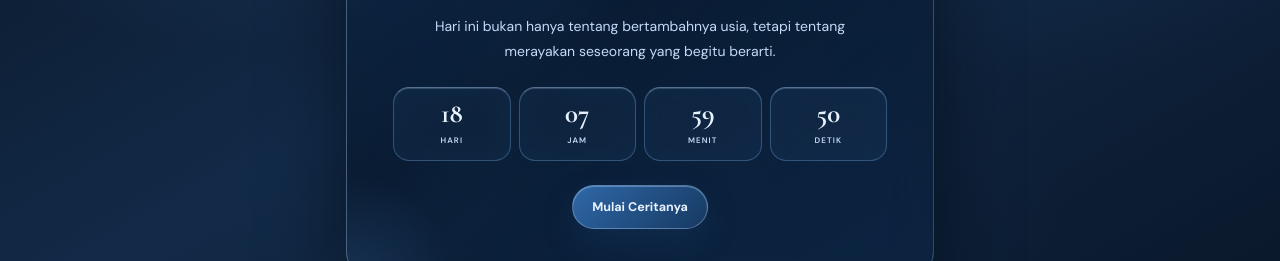
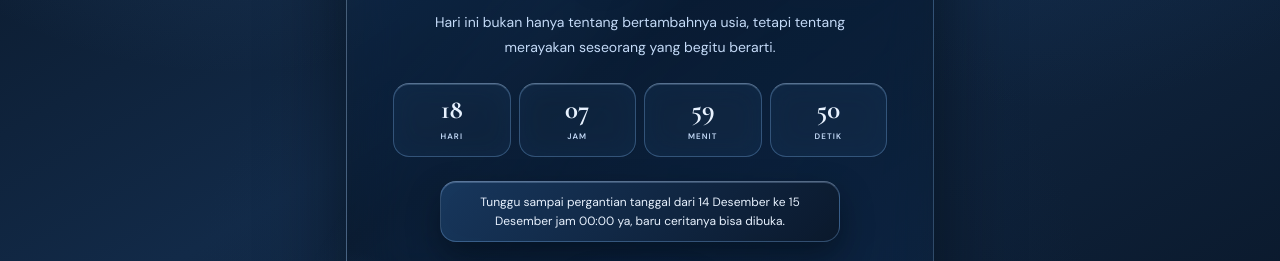
Before and after one commit to Primustl/birthday-story, a plain HTML site: page index.html in a window 1280 px wide. Both pictures are taken after a click on the button "Mulai Ceritanya". Shown: the part 532-793 px from the top of the page. Drawn offline with nearby package versions, Linux system fonts and the light colour scheme.

Commit message:
Add styled countdown alert above start button with 5s hold and slide-right exit

```diff
--- a/css/style.css
+++ b/css/style.css
@@ -15,7 +15,13 @@ button{font:inherit}button,a{touch-action:manipulation;text-decoration:none}.app
 .card{position:relative;width:100%;padding:38px 26px;border:1px solid var(--line);border-top-color:var(--shine);border-left-color:rgba(185,217,252,.34);border-radius:var(--radius);background:linear-gradient(145deg,rgba(28,64,106,.46),rgba(8,19,33,.64) 55%,rgba(16,38,66,.50));box-shadow:var(--shadow),inset 0 1px 0 var(--shine);overflow:hidden;backdrop-filter:blur(24px) saturate(135%)}.card:before{content:"";position:absolute;width:260px;height:260px;right:-130px;top:-140px;border-radius:50%;background:radial-gradient(circle,rgba(138,192,248,.22),transparent 70%);pointer-events:none}.card:after{content:"";position:absolute;width:240px;height:240px;left:-130px;bottom:-130px;border-radius:50%;background:radial-gradient(circle,rgba(78,137,206,.22),transparent 70%);pointer-events:none}
 .content{position:relative;z-index:2}.eyebrow{margin:0 0 13px;color:var(--champ);font-size:10px;font-weight:700;letter-spacing:.34em;text-transform:uppercase}.hero-title{margin:0;font-family:'Cormorant Garamond',serif;font-size:clamp(48px,13vw,76px);line-height:.86;font-weight:600;letter-spacing:-.035em;color:var(--cream);text-shadow:0 8px 34px rgba(3,8,15,.48)}.hero-title em{display:block;color:var(--peach);font-style:italic}.subtitle{margin:18px auto 0;max-width:430px;color:var(--muted);font-size:14px;line-height:1.75}.divider{width:110px;height:1px;margin:25px auto;background:linear-gradient(90deg,transparent,var(--peach),transparent)}
 .profile{width:104px;height:104px;margin:28px auto 22px;border-radius:50%;padding:4px;background:linear-gradient(135deg,var(--champ),var(--rose2),var(--rose));box-shadow:0 0 0 7px rgba(138,192,248,.14),0 18px 42px rgba(3,8,15,.45);transition:.25s var(--ease)}.profile:hover{transform:scale(1.04)}.profile img{width:100%;height:100%;border-radius:50%;object-fit:cover;display:block;background:#163254;cursor:zoom-in}.countdown{display:grid;grid-template-columns:repeat(4,1fr);gap:8px;margin:24px 0}.time{padding:12px 5px;border:1px solid var(--line);border-top-color:var(--shine);border-radius:16px;background:rgba(25,58,97,.36);backdrop-filter:blur(14px);box-shadow:inset 0 1px 0 rgba(185,217,252,.20)}.time b{display:block;font-family:'Cormorant Garamond',serif;font-size:27px;color:var(--cream);line-height:1}.time span{font-size:8px;letter-spacing:.14em;text-transform:uppercase;color:var(--muted);font-weight:600}
-.btn{border:0;border-radius:999px;padding:13px 19px;cursor:pointer;transition:.25s var(--ease);font-weight:700;display:inline-flex;align-items:center;justify-content:center;gap:8px;font-size:12.5px}.btn-primary{color:var(--cream);background:linear-gradient(135deg,#2F68A8 0%,#173961 100%);border:1px solid rgba(185,217,252,.34);box-shadow:0 12px 28px rgba(23,57,97,.38),inset 0 1px 0 rgba(185,217,252,.36)}.btn-secondary{color:var(--cream);background:rgba(25,58,97,.38);border:1px solid var(--line);backdrop-filter:blur(14px);box-shadow:inset 0 1px 0 rgba(185,217,252,.22)}.btn-danger{color:var(--champ);background:rgba(10,23,41,.60);border:1px solid rgba(138,192,248,.28)}.btn:hover{transform:translateY(-2px);filter:brightness(1.08)}.actions{display:flex;justify-content:center;gap:10px;flex-wrap:wrap}.section-title{text-align:center;margin:0;font-family:'Cormorant Garamond',serif;font-size:43px;font-weight:600;color:var(--cream)}.section-kicker{text-align:center;color:var(--champ);font-size:10px;font-weight:700;letter-spacing:.3em;text-transform:uppercase;margin-bottom:9px}.section-copy{text-align:center;color:var(--muted);line-height:1.75;font-size:13px;margin:12px auto 25px;max-width:430px}
+.btn{border:0;border-radius:999px;padding:13px 19px;cursor:pointer;transition:.25s var(--ease);font-weight:700;display:inline-flex;align-items:center;justify-content:center;gap:8px;font-size:12.5px}.btn-primary{color:var(--cream);background:linear-gradient(135deg,#2F68A8 0%,#173961 100%);border:1px solid rgba(185,217,252,.34);box-shadow:0 12px 28px rgba(23,57,97,.38),inset 0 1px 0 rgba(185,217,252,.36)}.btn-secondary{color:var(--cream);background:rgba(25,58,97,.38);border:1px solid var(--line);backdrop-filter:blur(14px);box-shadow:inset 0 1px 0 rgba(185,217,252,.22)}.btn-danger{color:var(--champ);background:rgba(10,23,41,.60);border:1px solid rgba(138,192,248,.28)}.btn:hover{transform:translateY(-2px);filter:brightness(1.08)}.btn.is-locked{opacity:.88}.actions{display:flex;justify-content:center;gap:10px;flex-wrap:wrap}.section-title{text-align:center;margin:0;font-family:'Cormorant Garamond',serif;font-size:43px;font-weight:600;color:var(--cream)}.section-kicker{text-align:center;color:var(--champ);font-size:10px;font-weight:700;letter-spacing:.3em;text-transform:uppercase;margin-bottom:9px}.section-copy{text-align:center;color:var(--muted);line-height:1.75;font-size:13px;margin:12px auto 25px;max-width:430px}
+
+/* Peringatan di atas tombol Mulai Ceritanya */
+.countdown-alert-wrap{width:100%;max-width:400px;margin:0 auto 12px;display:flex;justify-content:center;align-items:center;pointer-events:none}
+.countdown-alert{width:100%;padding:11px 16px;border-radius:16px;background:linear-gradient(135deg,rgba(25,58,97,.92),rgba(11,25,44,.95));border:1px solid var(--line);border-top-color:var(--shine);box-shadow:0 14px 32px rgba(3,8,15,.48),inset 0 1px 0 rgba(185,217,252,.24);backdrop-filter:blur(18px);-webkit-backdrop-filter:blur(18px);color:var(--cream);font-size:12px;line-height:1.55;text-align:center;opacity:0;transform:translateY(8px) translateX(0);transition:opacity .28s var(--ease),transform .28s var(--ease)}
+.countdown-alert.is-visible{opacity:1;transform:translateY(0) translateX(0)}
+.countdown-alert.is-sliding-right{opacity:0;transform:translateY(0) translateX(68px);transition:opacity .45s ease,transform .45s cubic-bezier(.22,1,.36,1)}
 
 .wish{position:relative;display:grid;place-items:center;margin:25px auto;width:190px;height:190px;border-radius:50%;overflow:hidden;border:1px solid var(--line);border-top-color:var(--shine);background:radial-gradient(circle at 42% 35%,rgba(138,192,248,.28),rgba(47,104,168,.28) 54%,rgba(8,19,33,.54) 86%);backdrop-filter:blur(16px);box-shadow:inset 0 0 38px rgba(185,217,252,.14),0 24px 56px rgba(3,8,15,.45)}
 .wish-trigger{width:100%;height:100%;display:flex;flex-direction:column;align-items:center;justify-content:center;padding:16px;background:none;border:0;color:inherit;cursor:pointer}
--- a/js/app.js
+++ b/js/app.js
@@ -21,6 +21,8 @@ let wishVideoUnlocked=false;
 let bgMusicWasPlayingBeforeWishVideo=false;
 let restartedFromEnd=false;
 let cameraFacing='user';
+let countdownAlertTimer=null;
+let countdownAlertHideTimer=null;
 
 wishVideo.src=MEDIA_PATHS.wishVideo;
 wishVideo.muted=true;
@@ -357,14 +359,69 @@ function showRoom(i){
 }
 
 function toast(t){const el=document.querySelector('#toast');el.textContent=t;el.classList.add('show');clearTimeout(window.__toast);window.__toast=setTimeout(()=>el.classList.remove('show'),2200)}
+
+function getCountdownAlertEl(){
+  const startBtn=document.querySelector('[data-room="0"] [data-next]');
+  if(!startBtn)return null;
+  const actionsContainer=startBtn.closest('.actions')||startBtn.parentElement;
+  if(!actionsContainer)return null;
+
+  let wrap=actionsContainer.querySelector('.countdown-alert-wrap');
+  if(!wrap){
+    wrap=document.createElement('div');
+    wrap.className='countdown-alert-wrap';
+    wrap.setAttribute('aria-live','polite');
+
+    const alertBox=document.createElement('div');
+    alertBox.className='countdown-alert';
+    alertBox.setAttribute('role','status');
+
+    wrap.appendChild(alertBox);
+    actionsContainer.insertBefore(wrap,startBtn);
+  }
+  return wrap.querySelector('.countdown-alert');
+}
+
+function clearCountdownAlert(){
+  clearTimeout(countdownAlertTimer);
+  clearTimeout(countdownAlertHideTimer);
+  countdownAlertTimer=null;
+  countdownAlertHideTimer=null;
+}
+
+function showCountdownAlert(message){
+  const alertEl=getCountdownAlertEl();
+  if(!alertEl){
+    toast(message);
+    return;
+  }
+
+  clearCountdownAlert();
+  alertEl.textContent=message;
+  alertEl.classList.remove('is-sliding-right','is-visible');
+  void alertEl.offsetWidth;
+  alertEl.classList.add('is-visible');
+
+  countdownAlertTimer=setTimeout(()=>{
+    alertEl.classList.remove('is-visible');
+    alertEl.classList.add('is-sliding-right');
+
+    countdownAlertHideTimer=setTimeout(()=>{
+      alertEl.classList.remove('is-sliding-right');
+      alertEl.textContent='';
+    },460);
+  },5000);
+}
+
 document.querySelectorAll('[data-next]').forEach(b=>b.onclick=()=>{
   if(current===0 && !countdownFinished){
     const msg=(typeof COUNTDOWN_CONFIG!=='undefined' && COUNTDOWN_CONFIG.lockedMessage)
       ||'Tunggu sampai pergantian tanggal dari 14 Desember ke 15 Desember jam 00:00 ya, baru ceritanya bisa dibuka.';
-    toast(msg);
+    showCountdownAlert(msg);
     return;
   }
 
+  clearCountdownAlert();
   const nextIndex=current+1;
   if(current===0 || (restartedFromEnd && nextIndex===1)){
     restartedFromEnd=false;
@@ -427,6 +484,7 @@ let countdownFinished=false;
 function tick(){
   const remaining=Math.max(0,target.getTime()-Date.now());
   countdownFinished=remaining<=0;
+  if(countdownFinished)clearCountdownAlert();
   const vals=[
     Math.floor(remaining/864e5),
     Math.floor(remaining/36e5)%24,
```
